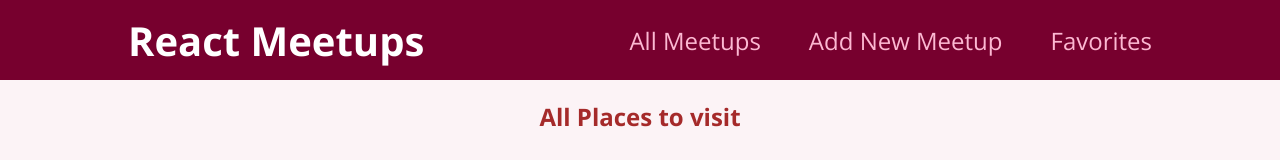
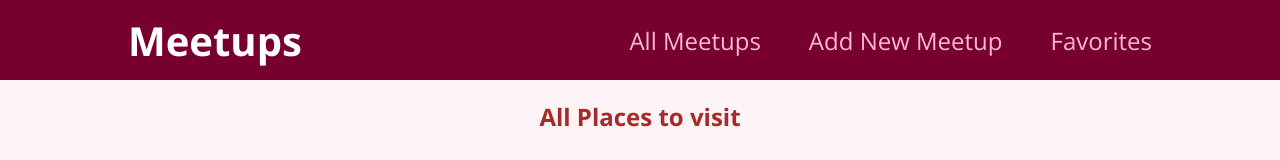
Before and after one commit to MaSsoumeh/Meetup-App, a React (Create React App) app: page / in a window 1280 px wide. Shown: the top 160 px of the page. Built offline with nearby package versions, Linux system fonts and the light colour scheme.

Commit message:
update title

```diff
--- a/src/components/layout/MainNavigation.js
+++ b/src/components/layout/MainNavigation.js
@@ -3,7 +3,7 @@ import selector from "./MainNavigation.module.css";
 function MainNavigation() {
   return (
     <header className={selector.header}>
-      <h1 className={selector.title}>React Meetups</h1>
+      <h1 className={selector.title}> Meetups</h1>
       <nav>
         <ul>
           <li>
```
